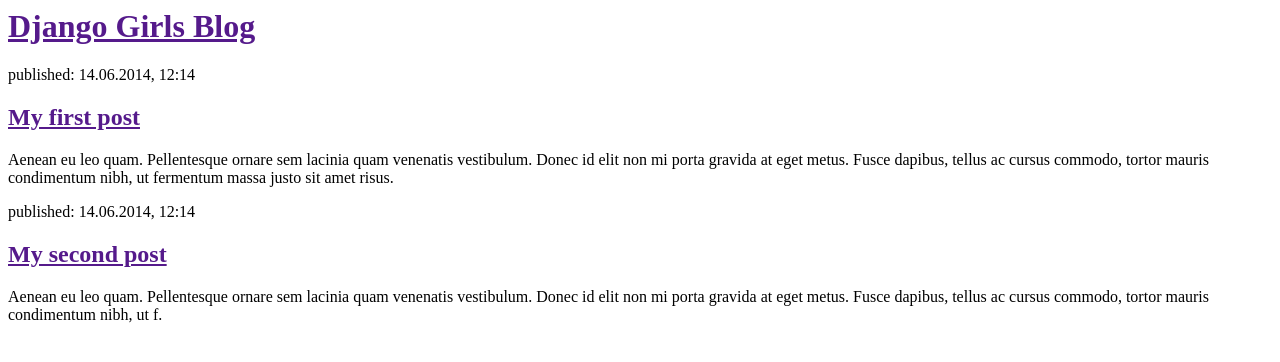
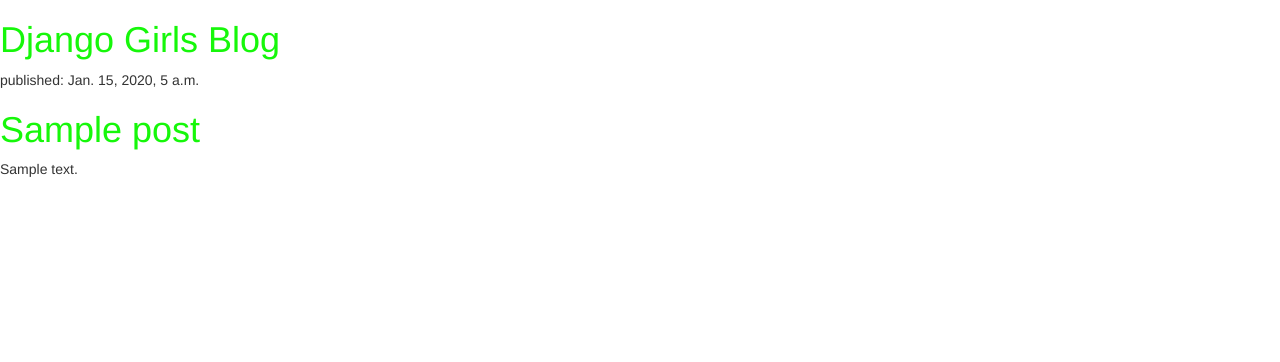
Before and after one commit to deathAnarchy/my_first_blog, a Django app: template blog/templates/blog/post_list.html in a window 1280 px wide. Shown: the top 362 px of the page. Run offline with Django 3.2, Linux system fonts and the light colour scheme; the template is opened without the code that fills it: values that come from a table or form of the project are taken from there, others are empty; tables that the repository leaves empty hold one stand-in row (values such as "Sample post"); some libraries are stand-ins or nearby versions.

Commit message:
css changes

```diff
--- /dev/null
+++ b/blog/static/css/blog.css
@@ -0,0 +1,3 @@
+h1 a {
+    color: #16F70A;
+}
--- a/blog/templates/blog/post_list.html
+++ b/blog/templates/blog/post_list.html
@@ -1,22 +1,28 @@
+{% load staticfiles %}
+
 <html>
+<link rel="stylesheet" href="//maxcdn.bootstrapcdn.com/bootstrap/3.2.0/css/bootstrap.min.css">
+<link rel="stylesheet" href="//maxcdn.bootstrapcdn.com/bootstrap/3.2.0/css/bootstrap-theme.min.css">
+<link rel="stylesheet" href="{% static 'css/blog.css' %}">
+
 <head>
   <title>Django Girls blog</title>
 </head>
 <body>
+
   <div>
-            <h1><a href="">Django Girls Blog</a></h1>
+    <h1><a href="/">Django Girls Blog</a></h1>
   </div>
 
+  <!--python embebido-->
+
+  {% for post in posts %}
   <div>
-            <p>published: 14.06.2014, 12:14</p>
-            <h2><a href="">My first post</a></h2>
-            <p>Aenean eu leo quam. Pellentesque ornare sem lacinia quam venenatis vestibulum. Donec id elit non mi porta gravida at eget metus. Fusce dapibus, tellus ac cursus commodo, tortor mauris condimentum nibh, ut fermentum massa justo sit amet risus.</p>
+    <p>published: {{ post.published_date }}</p>
+    <h1><a href="">{{ post.title }}</a></h1>
+    <p>{{ post.text|linebreaksbr }}</p>
   </div>
+  {% endfor %}
 
-        <div>
-            <p>published: 14.06.2014, 12:14</p>
-            <h2><a href="">My second post</a></h2>
-            <p>Aenean eu leo quam. Pellentesque ornare sem lacinia quam venenatis vestibulum. Donec id elit non mi porta gravida at eget metus. Fusce dapibus, tellus ac cursus commodo, tortor mauris condimentum nibh, ut f.</p>
-        </div>
 </body>
 </html>
--- a/blog/views.py
+++ b/blog/views.py
@@ -1,6 +1,10 @@
 from django.shortcuts import render
+from django.utils import timezone
+from .models import Post
 
 def post_list(request):
-    return render(request, 'blog/post_list.html', {})
+    posts = Post.objects.filter(published_date__lte=timezone.now()).order_by('published_date')
+    return render(request, 'blog/post_list.html', {'posts':posts})
+
 
 # Create your views here.
```
Lines whose indentation alone changed are shown as unchanged.
